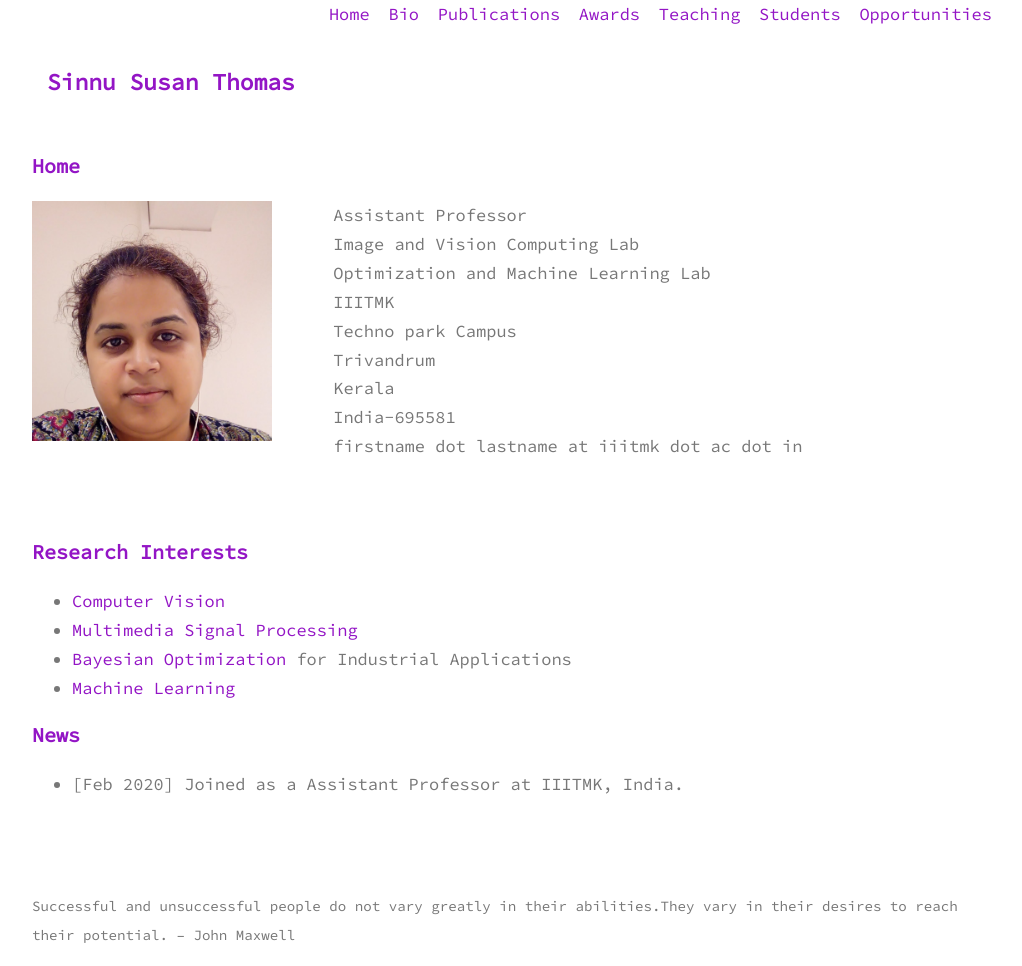
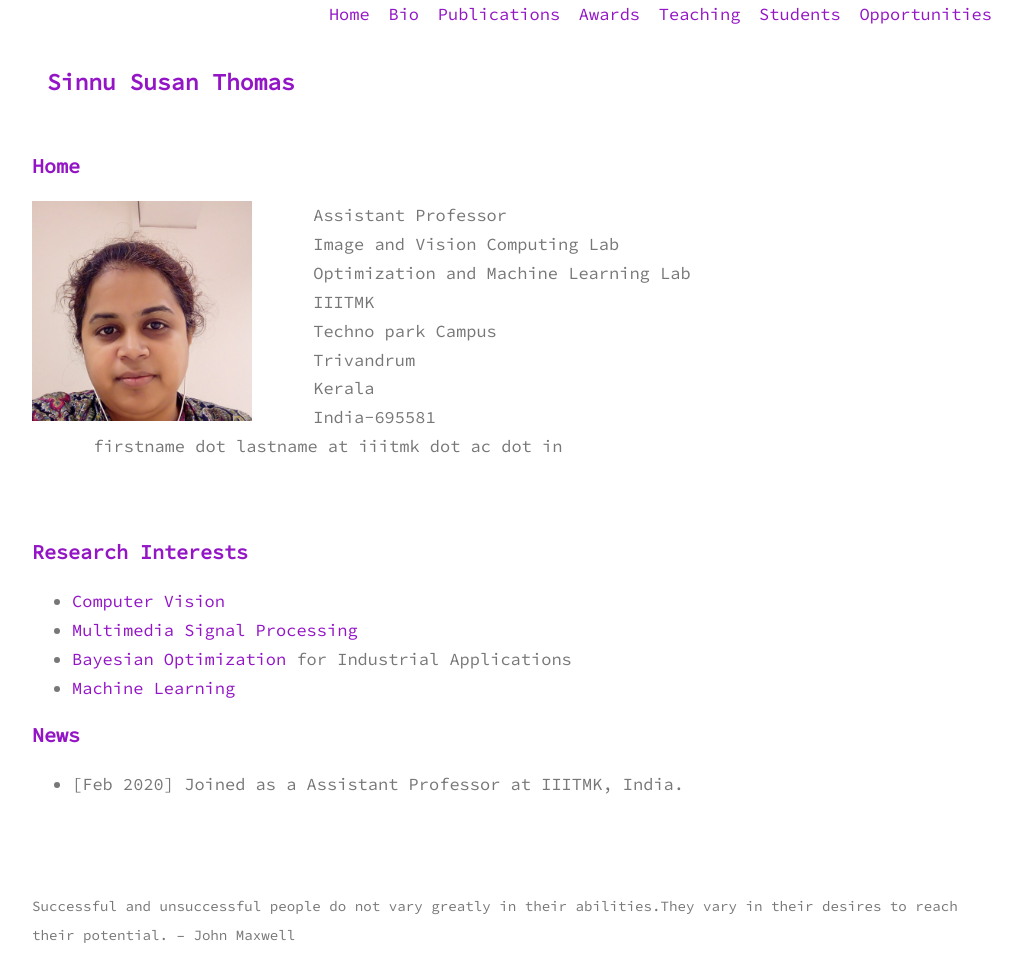
Before and after one commit to sinnuthomas/sinnuthomas.github.io, a Jekyll site: the page built from index.md, in a window 1280 px wide. Shown: the whole page, without its empty margins (128-1150 px from the left). Built offline with Jekyll 4.4.1, drawn with Linux system fonts in a browser that asks for light colours.

Commit message:
Update index.md

```diff
--- a/index.md
+++ b/index.md
@@ -3,7 +3,7 @@ layout: page
 title: Home
 ---
 
-<img align="left" src="Sinnu.jpg" width="240" >
+<img align="left" src="Sinnu.jpg" width="220" >
 
 &nbsp;&nbsp;&nbsp;&nbsp;&nbsp;&nbsp;Assistant Professor<br>
 &nbsp;&nbsp;&nbsp;&nbsp;&nbsp;&nbsp;Image and Vision Computing Lab<br>
```
